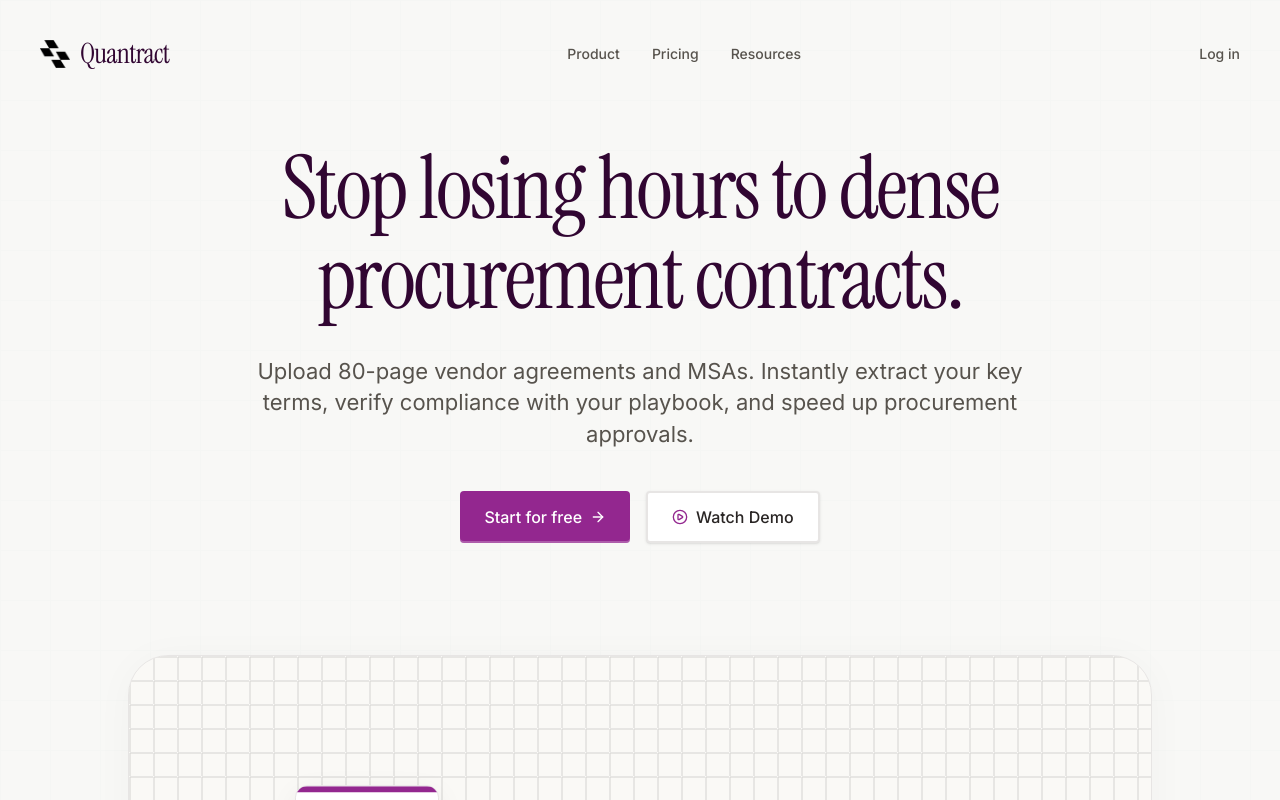
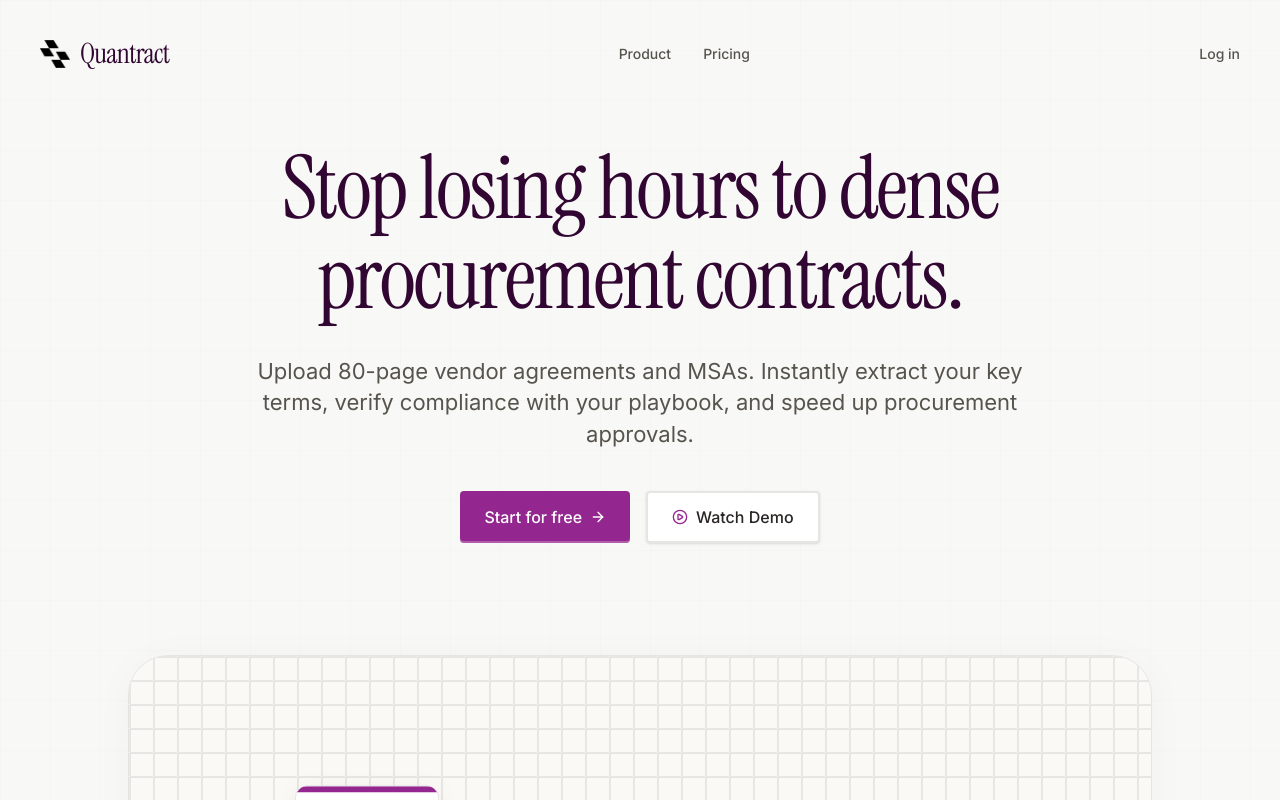
Before and after one commit to QuanteraAI/quantract, a React (Vite) app: page / in a window 1280 px wide. Shown: the top 800 px of the page. Built offline with nearby package versions, Linux system fonts and the light colour scheme.

Commit message:
Remove Resources link from Navbar

```diff
--- a/src/components/Navbar.jsx
+++ b/src/components/Navbar.jsx
@@ -35,7 +35,6 @@ export const Navbar = () => {
                 <div className={`hidden md:flex gap-8 text-sm font-medium transition-colors duration-500 ${scrolled ? 'text-stone-800' : 'text-stone-600'}`}>
                     <Link to="/" className="hover:text-[var(--color-primary)] transition-colors">Product</Link>
                     <Link to="/pricing" className="hover:text-[var(--color-primary)] transition-colors">Pricing</Link>
-                    <a href="#" className="hover:text-[var(--color-primary)] transition-colors">Resources</a>
                 </div>
 
                 <div className="flex gap-4 items-center">
```
